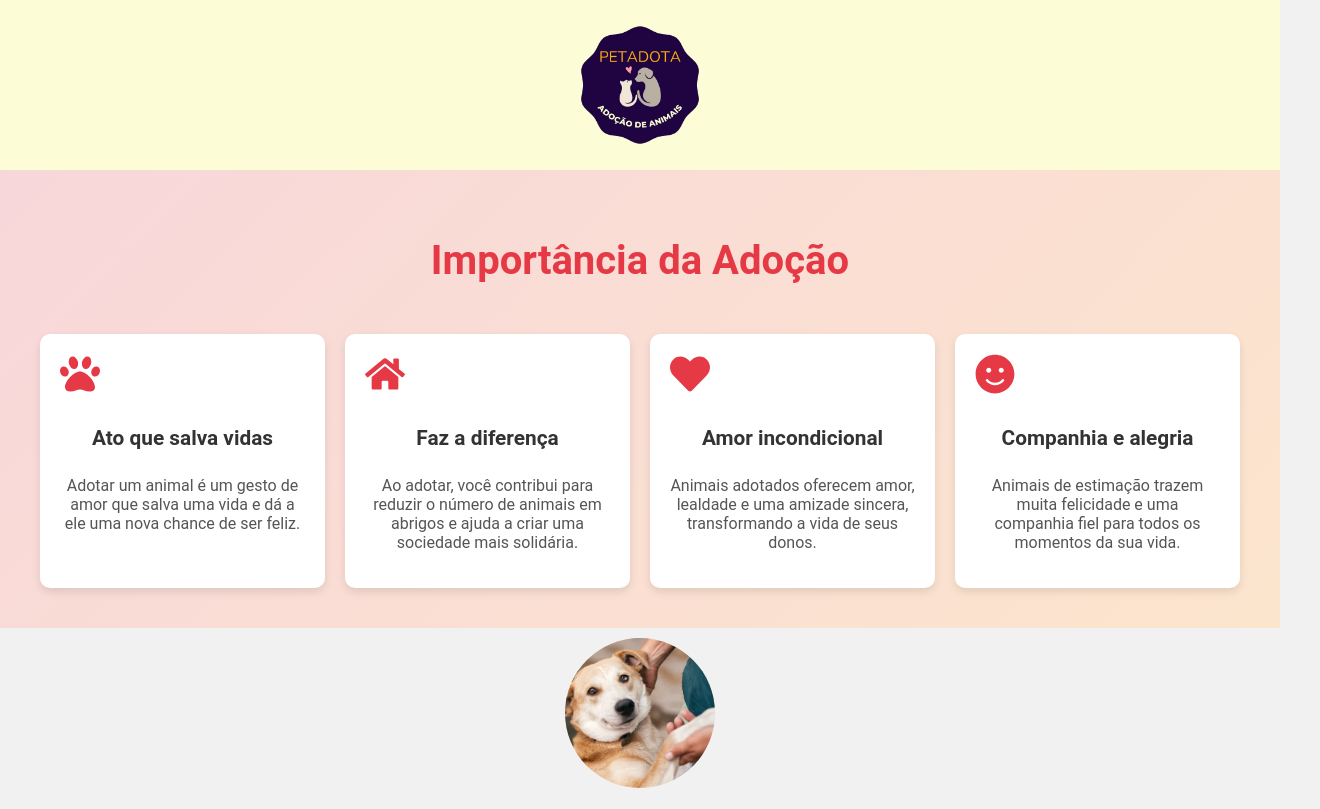
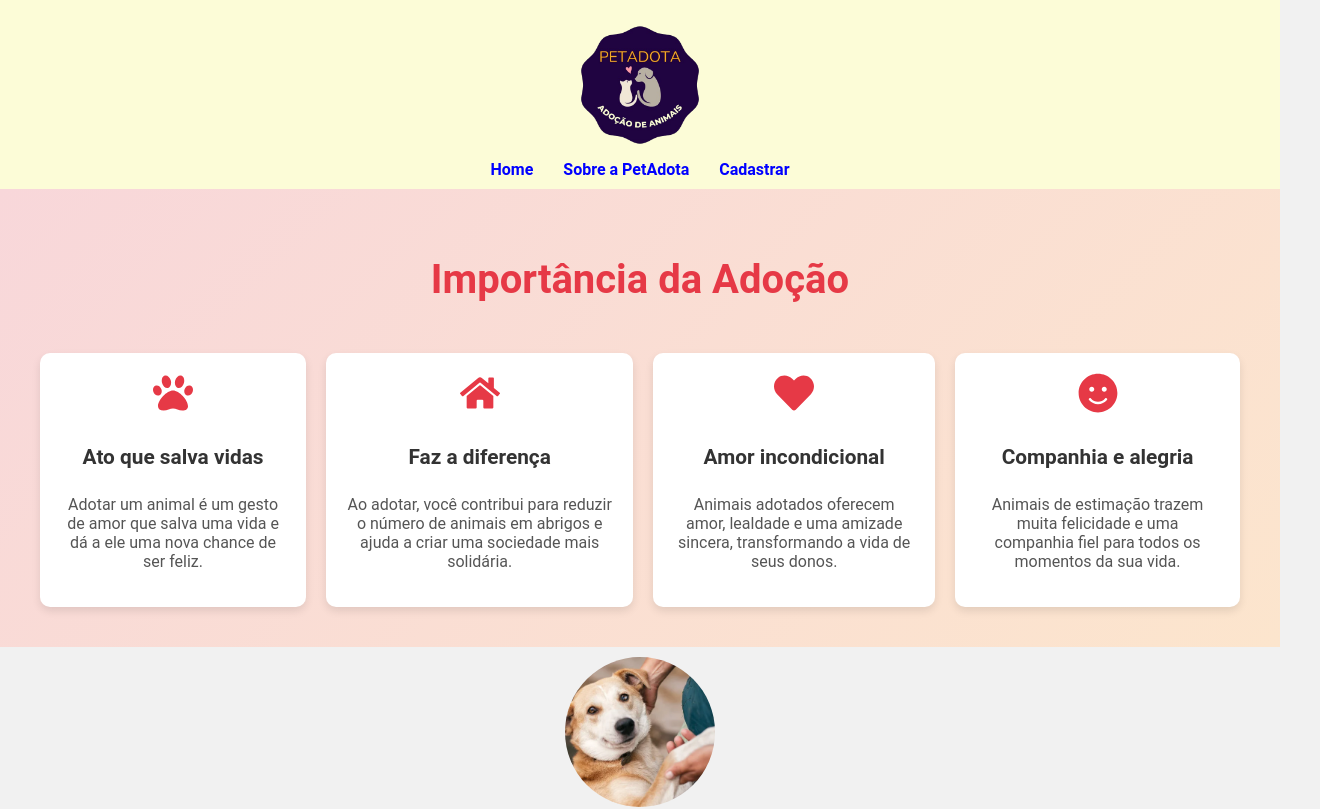
Before and after one commit to renatajane/adocao-de-animais, a React (Vite) app in the folder Frontend/: page / in a window 1280 px wide. Shown: the top 809 px of the page, 1320 px wide, since content can reach past the window. Built offline with nearby package versions, Linux system fonts and the light colour scheme; no server answers.

Commit message:
feat: inserir links no header

```diff
--- a/Frontend/src/components/Footer/Footer.css
+++ b/Frontend/src/components/Footer/Footer.css
@@ -1,6 +1,5 @@
 .footer {
     background-color: #fcfcd7; /* Cor de fundo */
-    padding: 20px; /* Espaçamento interno */
     text-align: center; /* Centraliza o texto */
     position: relative; /* Para posicionamento */
     bottom: 0; /* Fixa na parte inferior se necessário */
--- a/Frontend/src/components/Header/Header.css
+++ b/Frontend/src/components/Header/Header.css
@@ -31,9 +31,13 @@
 
 .header-nav a {
     text-decoration: none; /* Remove sublinhado */
-    color: white; /* Cor do link */
+    color: blue; /* Cor do link */
 }
 
 .header-nav a:hover {
     text-decoration: underline; /* Sublinha ao passar o mouse */
 }
+
+.teste{
+    background-color: aqua;
+}
--- a/Frontend/src/components/Header/Header.jsx
+++ b/Frontend/src/components/Header/Header.jsx
@@ -6,17 +6,15 @@ function Header() {
     return (
         <header className="header">
             <div className="header-content">
-            <img src={logo} alt="Logo PetAdota" className="logo" />
-                {/* <h1>PetAdota</h1> */}
-                <nav className="header-nav">
-                    {/* <ul>
-                        <li><a href="/">Home</a></li>
-                        <li><a href="/about">Sobre</a></li>
-                        <li><a href="/pets">Pets para Adoção</a></li>
-                        <li><a href="/contact">Contato</a></li>
-                    </ul> */}
-                </nav>
+                <img src={logo} alt="Logo PetAdota" className="logo" />
             </div>
+            <nav className="header-nav">
+                <ul>
+                    <li><a href="/"><strong>Home</strong></a></li>
+                    <li><a href="/sobre"><strong>Sobre a PetAdota</strong></a></li>
+                    <li><a href="/formulario-cadastro"><strong>Cadastrar</strong></a></li>
+                </ul>
+            </nav>
         </header>
     );
 }
--- a/Frontend/src/styles/Home.css
+++ b/Frontend/src/styles/Home.css
@@ -13,7 +13,7 @@
 }
 
 .motivos-container {
-    display: grid;
+    flex-direction: row;
     grid-template-columns: repeat(auto-fill, minmax(250px, 1fr));
     gap: 20px;
     margin-top: 20px;
@@ -25,6 +25,7 @@
     padding: 20px;
     box-shadow: 0 4px 8px rgba(0, 0, 0, 0.1);
     transition: transform 0.3s ease;
+    align-items: center;
 }
 
 .motivo:hover {
```
